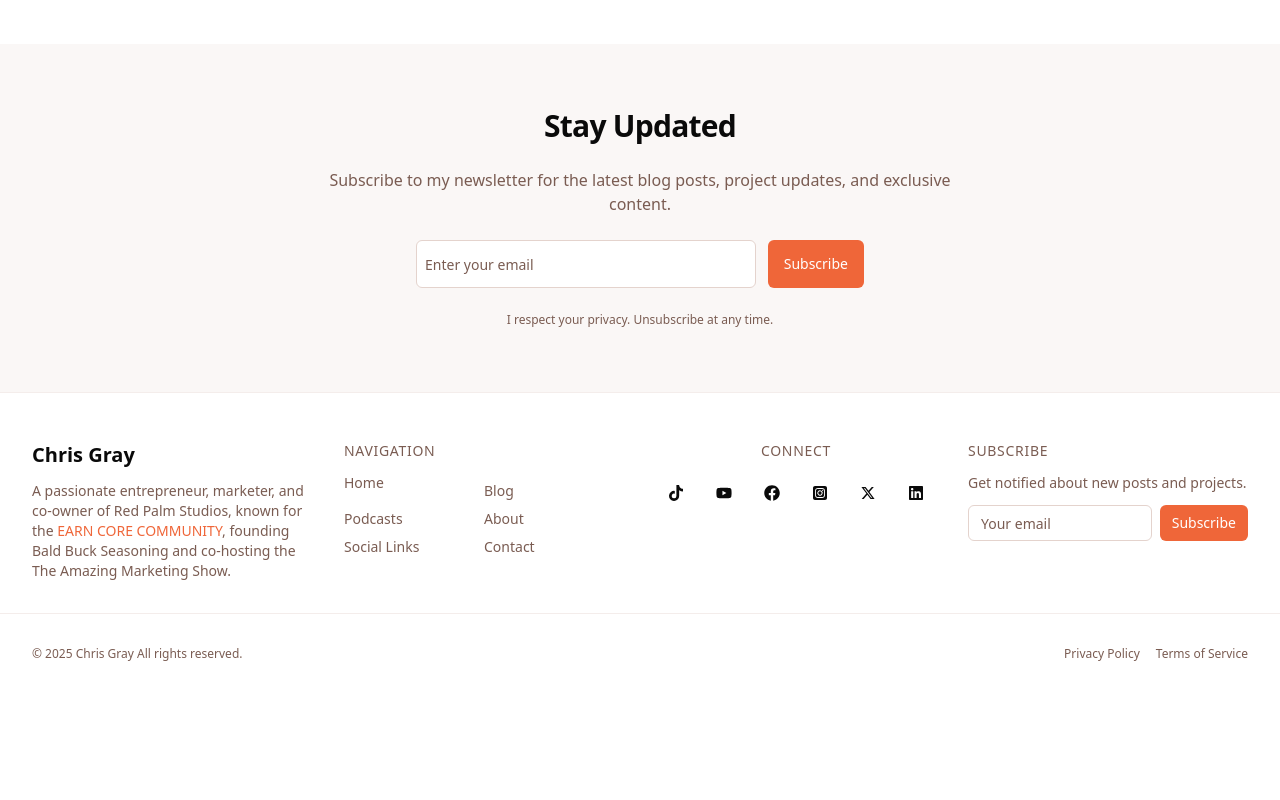
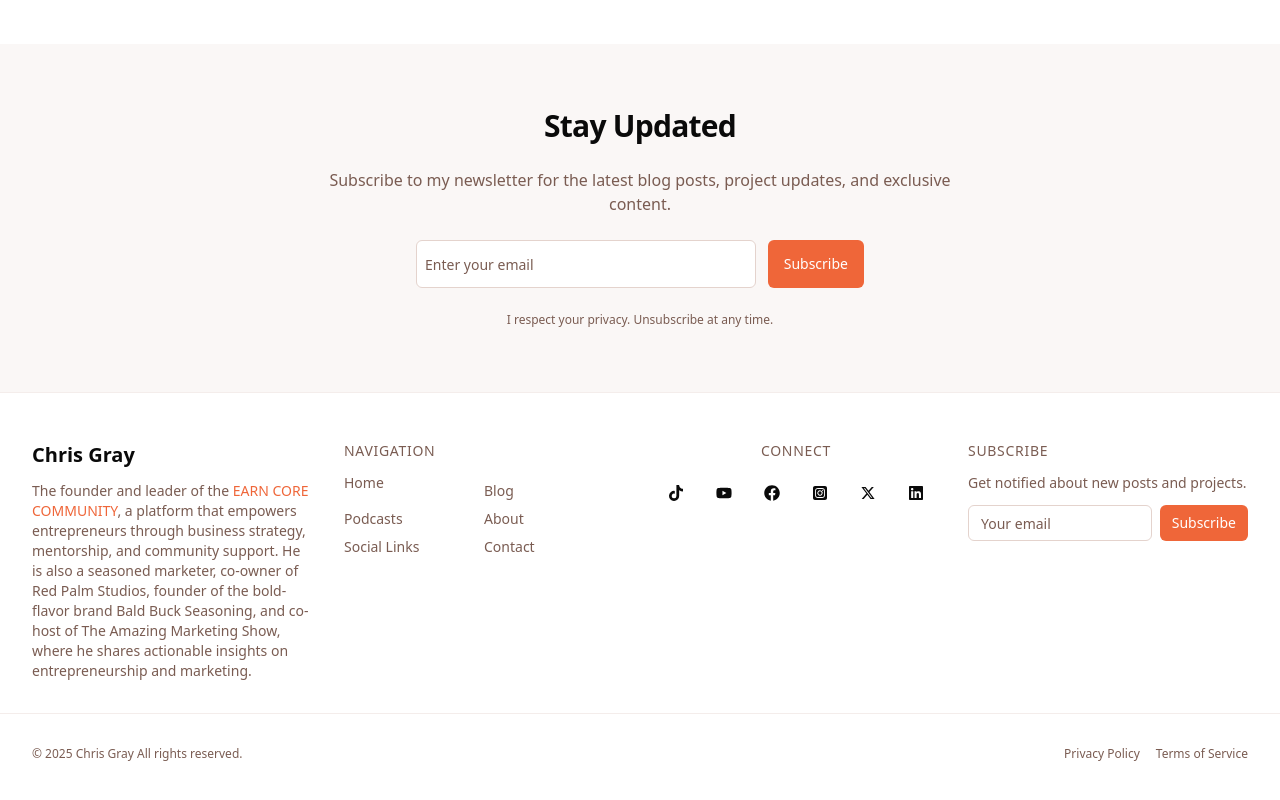
Before and after one commit to MdHasib01/personal_blog_app, a Next.js app: page / in a window 1280 px wide. Shown: the part 2088-2888 px from the top of the page. Before the commit the page ends 2798 px from the top, so only its background shows below. Built offline with nearby package versions, Linux system fonts and the light colour scheme; no server answers.

Commit message:
change favicon to profile photo, update faq and footer

```diff
--- a/components/faq-section.tsx
+++ b/components/faq-section.tsx
@@ -25,8 +25,7 @@ const FaqSection = () => {
             Who is Chris Gray?
           </AccordionTrigger>
           <AccordionContent>
-            Chris Gray is a passionate entrepreneur, marketer, and co-owner of
-            Red Palm Studios, known for the{" "}
+            Chris Gray is the founder and leader of the{" "}
             <Link
               href="https://earncorecommunity.com/"
               className="text-primary hover:underline"
@@ -34,9 +33,12 @@ const FaqSection = () => {
               rel="noopener noreferrer"
             >
               EARN CORE COMMUNITY
-            </Link>{" "}
-            , founding Bald Buck Seasoning, and co-hosting the The Amazing
-            Marketing Show.
+            </Link>
+            , a platform that empowers entrepreneurs through business strategy,
+            mentorship, and community support. He is also a seasoned marketer,
+            co-owner of Red Palm Studios, founder of the bold-flavor brand Bald
+            Buck Seasoning, and co-host of The Amazing Marketing Show, where he
+            shares actionable insights on entrepreneurship and marketing.
           </AccordionContent>
         </AccordionItem>
         <AccordionItem value="item-2">
@@ -94,9 +96,9 @@ const FaqSection = () => {
             Is there a podcast or blog by Chris Gray?
           </AccordionTrigger>
           <AccordionContent>
-            Yes, Chris is co-host of the Big Life{" "}
+            Yes, Chris is co-host of the
             <Link href="/podcasts" className="text-primary hover:underline">
-              podcast
+              The Amazing Marketing Show
             </Link>{" "}
             , where he and Dmitri Smirnoff interview successful entrepreneurs.
             He also continues to innovate through the Bald Buck Newsletter, a
--- a/components/footer.tsx
+++ b/components/footer.tsx
@@ -52,8 +52,7 @@ export default function Footer() {
         <div className="space-y-3">
           <h3 className="font-playfair text-xl font-bold">Chris Gray</h3>
           <p className="text-muted-foreground text-sm">
-            A passionate entrepreneur, marketer, and co-owner of Red Palm
-            Studios, known for the{" "}
+            The founder and leader of the{" "}
             <Link
               href="https://earncorecommunity.com/"
               className="text-primary hover:underline"
@@ -62,8 +61,11 @@ export default function Footer() {
             >
               EARN CORE COMMUNITY
             </Link>
-            , founding Bald Buck Seasoning and co-hosting the The Amazing
-            Marketing Show.
+            , a platform that empowers entrepreneurs through business strategy,
+            mentorship, and community support. He is also a seasoned marketer,
+            co-owner of Red Palm Studios, founder of the bold-flavor brand Bald
+            Buck Seasoning, and co-host of The Amazing Marketing Show, where he
+            shares actionable insights on entrepreneurship and marketing.
           </p>
         </div>
 
```
Also changed, not shown: 1 other file (tests, documents, lock files or other folders).
